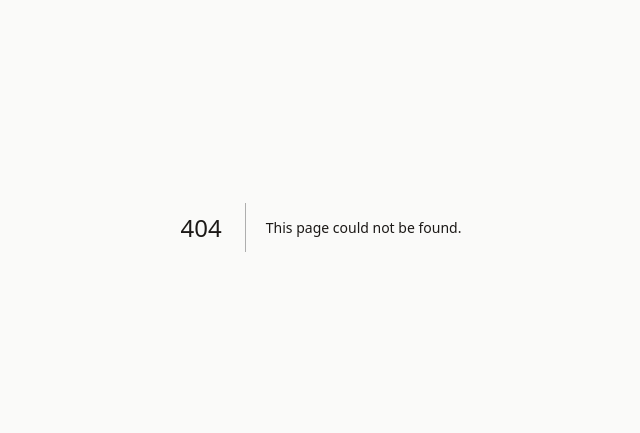
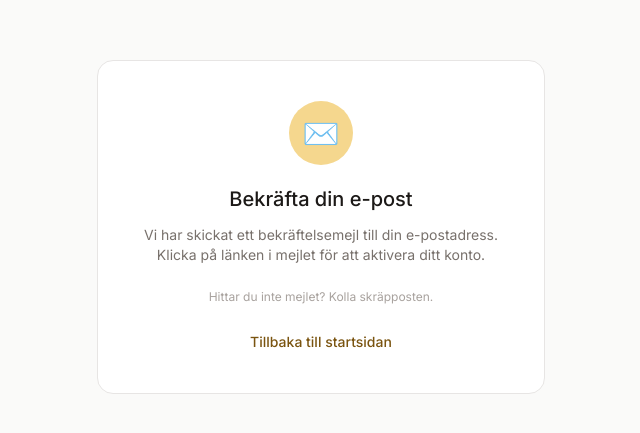
Before and after one commit to mxmxg/Guldbudet, a Next.js app in the folder guldbud/guldbud/: page /auth/verify in a window 1280 px wide. Before the commit this address had no page. Shown: the part 173-606 px from the top of the page, without its empty margins (319-959 px from the left). Built offline with nearby package versions, Linux system fonts and the light colour scheme.

Commit message:
Create page.tsx

```diff
--- /dev/null
+++ b/guldbud/guldbud/app/auth/verify/page.tsx
@@ -0,0 +1,26 @@
+import Link from 'next/link'
+
+export default function VerifyPage() {
+  return (
+    <div className="min-h-screen bg-stone-50 flex items-center justify-center px-4">
+      <div className="w-full max-w-md text-center">
+        <div className="bg-white border border-stone-200 rounded-2xl p-10">
+          <div className="w-16 h-16 bg-gold-100 rounded-full flex items-center justify-center mx-auto mb-5 text-3xl">
+            ✉️
+          </div>
+          <h1 className="text-xl font-medium text-stone-900 mb-3">Bekräfta din e-post</h1>
+          <p className="text-stone-500 text-sm mb-6">
+            Vi har skickat ett bekräftelsemejl till din e-postadress.
+            Klicka på länken i mejlet för att aktivera ditt konto.
+          </p>
+          <p className="text-stone-400 text-xs mb-6">
+            Hittar du inte mejlet? Kolla skräpposten.
+          </p>
+          <Link href="/" className="text-gold-600 hover:text-gold-700 text-sm font-medium transition">
+            Tillbaka till startsidan
+          </Link>
+        </div>
+      </div>
+    </div>
+  )
+}
```
